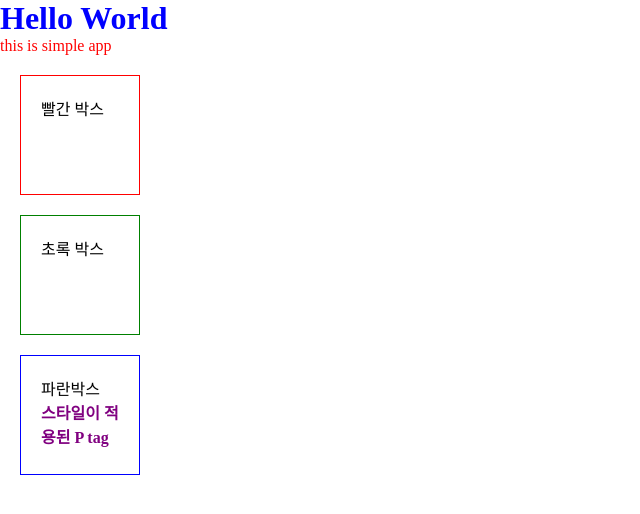
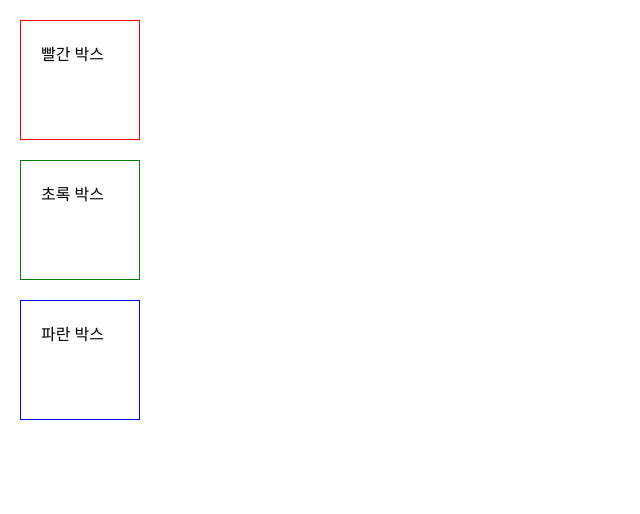
Before and after one commit to yuna-c/react, a React (Vite) app: page / in a window 1280 px wide. Shown: the top 514 px of the page, without its empty margins (0-640 px from the left). Built offline with nearby package versions, Linux system fonts and the light colour scheme.

Commit message:
📝 add : refactoring styled-components (조건부)

```diff
--- a/src/App.jsx
+++ b/src/App.jsx
@@ -12,28 +12,39 @@ import styled from 'styled-components';
 const StBox = styled.div`
   width: 120px;
   height: 120px;
-  border: 1px solid ${(props) => props.borderColor}; // 4.부모 컴포넌트에서 보낸 props를 받아 사용
+  border: 1px solid ${(props) => props.borderColor};
   margin: 20px;
   padding: 20px;
 `;
 
-const Stp = styled.p`
-  color: purple;
-  font-weight: 700;
-`;
+const boxList = ['red', 'green', 'blue'];
+const getBoxName = (color) => {
+  switch (color) {
+    case 'red':
+      return '빨간 박스';
+    case 'green':
+      return '초록 박스';
+    case 'blue':
+      return '파란 박스';
+    default:
+      return '검정 박스';
+  }
+};
+
 const App = () => {
   return (
     <>
-      <h1 style={{ color: 'blue' }}>Hello World</h1> {/* style 객체 key:value pair */}
-      <p className='sample'>this is simple app</p> {/* style class */}
-      {/* 2. 위에서 만든 styled-components를 사용 */}
-      {/* 3. props를 통해 borderColor라는 값을 전달 */}
-      <StBox borderColor='red'>빨간 박스</StBox>
+      {/* <StBox borderColor='red'>빨간 박스</StBox>
       <StBox borderColor='green'>초록 박스</StBox>
-      <StBox borderColor='blue'>
-        파란박스
-        <Stp>스타일이 적용된 P tag</Stp>
-      </StBox>
+      <StBox borderColor='blue'>파란 박스</StBox> */}
+
+      {boxList.map((boxColor) => {
+        return (
+          <StBox key={boxColor} borderColor={boxColor}>
+            {getBoxName(boxColor)}
+          </StBox>
+        );
+      })}
     </>
   );
 };
```
